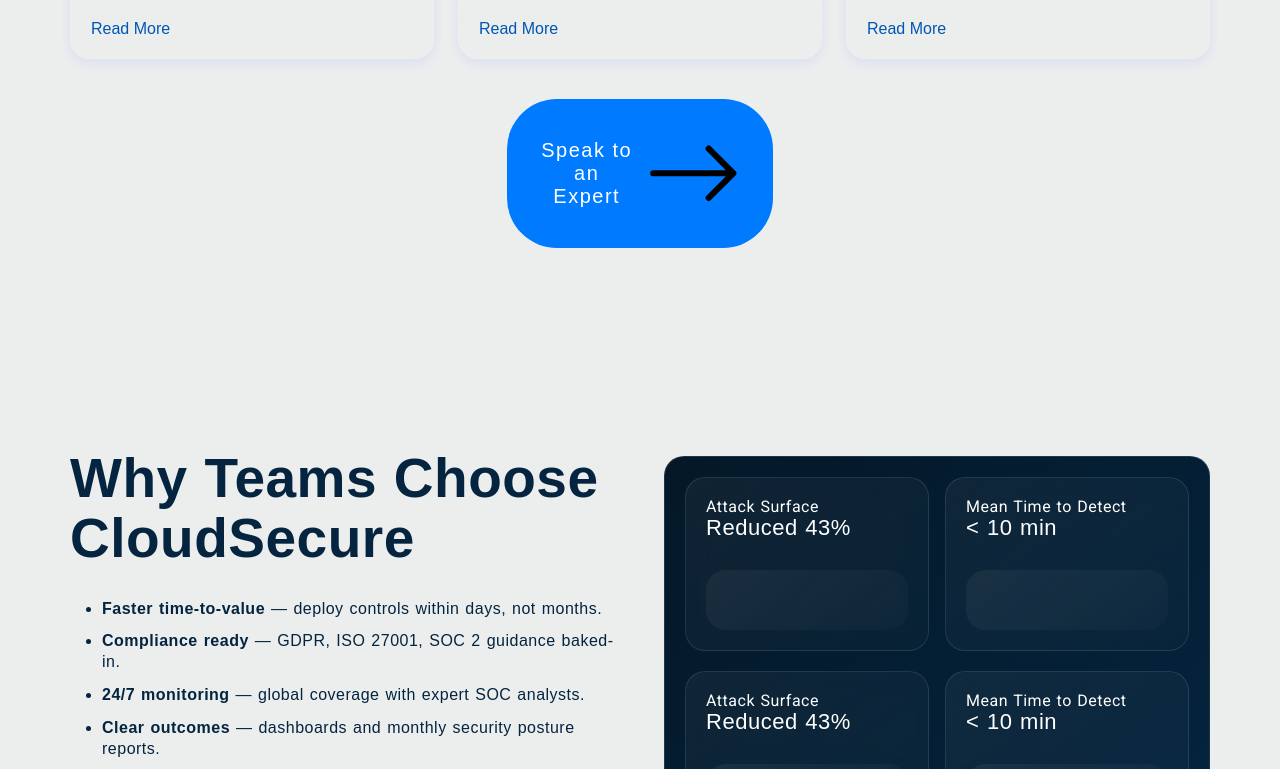
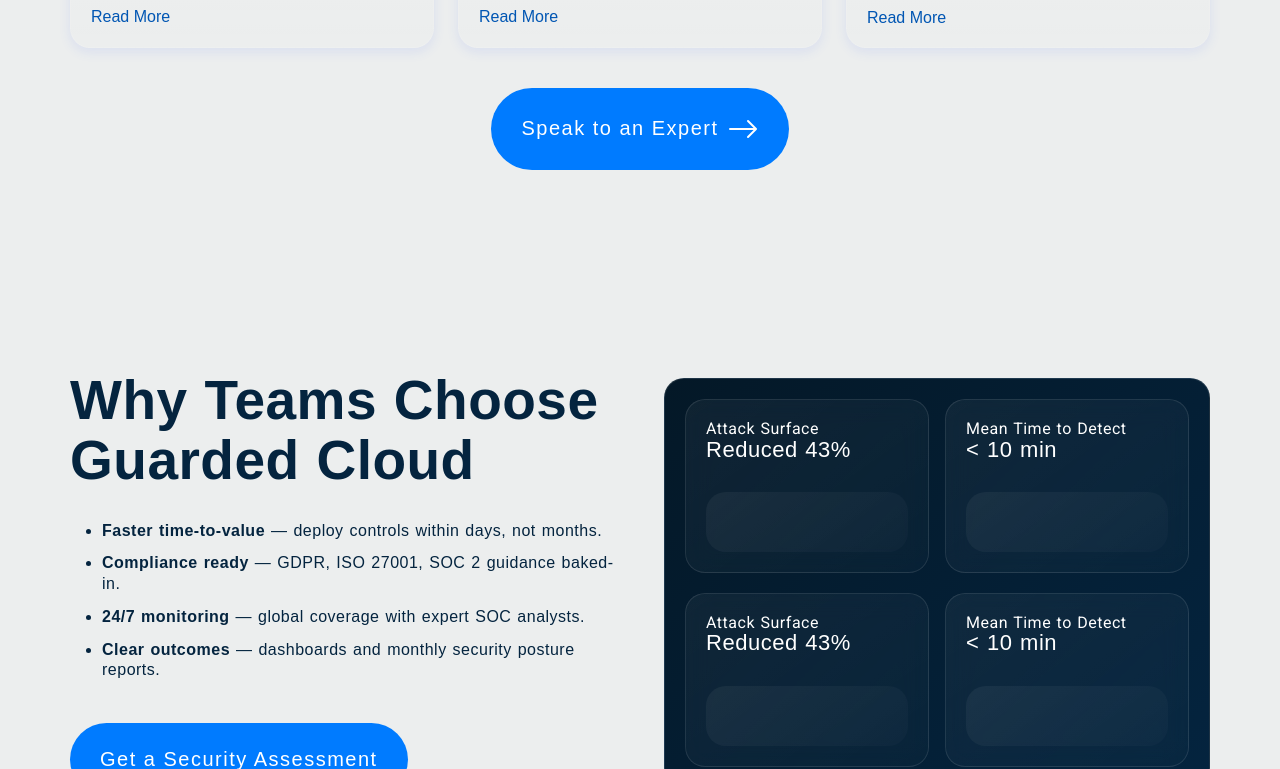
Before and after one commit to webanatomysocial-blip/guarded-cloud, a React (Vite) app: page / in a window 1280 px wide. Shown: the part 2215-2984 px from the top of the page. Built offline with nearby package versions, Linux system fonts and the light colour scheme; a web font is replaced by a local one.

Commit message:
seo added

```diff
--- a/src/components/Why-teams.jsx
+++ b/src/components/Why-teams.jsx
@@ -5,7 +5,7 @@
   return (
     <section className="why-team-section">
       <div className="content-left">
-        <h2 className="main-heading">Why teams choose CloudSecure</h2>
+        <h2 className="main-heading">Why teams choose Guarded Cloud</h2>
         <ul className="text">
           <li><strong>Faster time-to-value</strong> — deploy controls within days, not months.</li>
           <li><strong>Compliance ready</strong> — GDPR, ISO 27001, SOC 2 guidance baked-in.</li>
--- a/src/main.jsx
+++ b/src/main.jsx
@@ -1,32 +1,33 @@
-import { StrictMode } from "react";
-import { createRoot } from "react-dom/client";
-import { BrowserRouter, Routes, Route } from "react-router-dom";
-import Header from "./components/Header";
-import Footer from "./components/Footer";
-import Home from "./pages/Home";
-import About from "./pages/About";
-import Contact from "./pages/Contact";
-import Blogs from "../src/components/Blog";
-import BlogPage from "./pages/BlogPage";
-import "./css/Header.css";
-import Lenis from "@studio-freight/lenis";
-import ErrorBoundary from "./components/ErrorBoundary";
-import CloudSecurityMonitoring from "./pages/cloud-security-monitoring";
-import CloudInfrastructureProtection from "./pages/cloud-infrastructure-protection";
-import IdentityAccessManagement from "./pages/identity-access-management";
-import CloudComplianceGovernance from "./pages/cloud-compliance-governance";
-import AdvisoryManagedSecurity from "./pages/advisory-managed-security";
-import ManagedDetectionResponse from "./pages/managed-detection-response";
-import ScrollToTop from "./components/ScrollToTop"; // Import the new component
+import { StrictMode } from 'react';
+import { createRoot } from 'react-dom/client';
+import { BrowserRouter, Routes, Route } from 'react-router-dom';
+import { HelmetProvider } from 'react-helmet-async';
+import Header from './components/Header';
+import Footer from './components/Footer';
+import Home from './pages/Home';
+import About from './pages/About';
+import Contact from './pages/Contact';
+import Blogs from './components/Blog';
+import BlogPage from './pages/BlogPage';
+import CloudSecurityMonitoring from './pages/cloud-security-monitoring';
+import CloudInfrastructureProtection from './pages/cloud-infrastructure-protection';
+import IdentityAccessManagement from './pages/identity-access-management';
+import CloudComplianceGovernance from './pages/cloud-compliance-governance';
+import AdvisoryManagedSecurity from './pages/advisory-managed-security';
+import ManagedDetectionResponse from './pages/managed-detection-response';
+import ScrollToTop from './components/ScrollToTop';
+import ErrorBoundary from './components/ErrorBoundary';
+import './css/Header.css';
+import Lenis from '@studio-freight/lenis';
 
-console.log("Main.jsx loaded");
+console.log('Main.jsx loaded');
 
 // Initialize Lenis globally
 const lenis = new Lenis({
   duration: 1.2,
   easing: (t) => Math.min(1, 1.001 - Math.pow(2, -10 * t)),
-  direction: "vertical",
-  gestureDirection: "vertical",
+  direction: 'vertical',
+  gestureDirection: 'vertical',
   smooth: true,
   mouseMultiplier: 1,
   smoothTouch: false,
@@ -34,7 +35,7 @@
   infinite: false,
 });
 window.lenis = lenis;
-console.log("Lenis initialized:", lenis);
+console.log('Lenis initialized:', lenis);
 
 // Animation frame loop
 function raf(time) {
@@ -44,14 +45,14 @@
 requestAnimationFrame(raf);
 
 // Cleanup on page unload
-window.addEventListener("unload", () => lenis.destroy());
+window.addEventListener('unload', () => lenis.destroy());
 
 // Event delegation for smooth anchor scrolling
-document.addEventListener("click", (e) => {
+document.addEventListener('click', (e) => {
   const anchor = e.target.closest("a[href^='#']");
   if (anchor) {
     e.preventDefault();
-    const href = anchor.getAttribute("href");
+    const href = anchor.getAttribute('href');
     const targetId = href.substring(1);
     const targetElement = document.getElementById(targetId);
     if (targetElement) {
@@ -66,11 +67,12 @@
   }
 });
 
-createRoot(document.getElementById("root")).render(
+createRoot(document.getElementById('root')).render(
   <StrictMode>
+    <HelmetProvider>
       <ErrorBoundary>
         <BrowserRouter>
-        <ScrollToTop /> {/* Use the imported component */}
+          <ScrollToTop />
           <Header />
           <Routes>
             <Route path="/" element={<Home />} />
@@ -88,5 +90,6 @@
           <Footer />
         </BrowserRouter>
       </ErrorBoundary>
+    </HelmetProvider>
   </StrictMode>
 );
--- a/src/pages/Home.jsx
+++ b/src/pages/Home.jsx
@@ -14,6 +14,7 @@
 import { VscNoNewline } from "react-icons/vsc";
 import videoFile from '../assets/banner-video.mp4';
 import bannnnnnnn from '../assets/banner-img-after-vedeo.jpg';
+import { Helmet } from 'react-helmet-async';
 
 function Home() {
 
@@ -24,6 +25,21 @@
   return (
 
     <>
+    <Helmet>
+        <title>Home - CloudSecure</title>
+        <meta
+          name="description"
+          content="Welcome to CloudSecure! Explore our cybersecurity services and solutions."
+        />
+        <meta name="keywords" content="cloudsecure, cybersecurity, services, home" />
+        <meta name="robots" content="index, follow" />
+        {/* <meta property="og:title" content="Home - CloudSecure" />
+        <meta property="og:description" content="Welcome to CloudSecure! Explore our cybersecurity services." />
+        <meta property="og:type" content="website" />
+        <meta property="og:url" content="https://yourwebsite.com/" />
+        <meta property="og:image" content="https://yourwebsite.com/og-image.jpg" />
+        <link rel="canonical" href="https://yourwebsite.com/" /> */}
+      </Helmet>
 
 
       {/* LightRays component at the top */}
--- a/src/pages/cloud-security-monitoring.jsx
+++ b/src/pages/cloud-security-monitoring.jsx
@@ -137,7 +137,7 @@
 
         <div className="strength-right">
           <div className="stats-card">
-            <h3>SecureCloud</h3>
+            <h3>Guarded Cloud</h3>
             <h4>55% reduction in security incidents</h4>
             <p>
               Our proactive monitoring minimizes risks and ensures uninterrupted operations.
```
Also changed, not shown: package.json (+6 -5 lines), 2 other files (tests, documents, lock files or other folders). Lines whose indentation alone changed are shown as unchanged.
